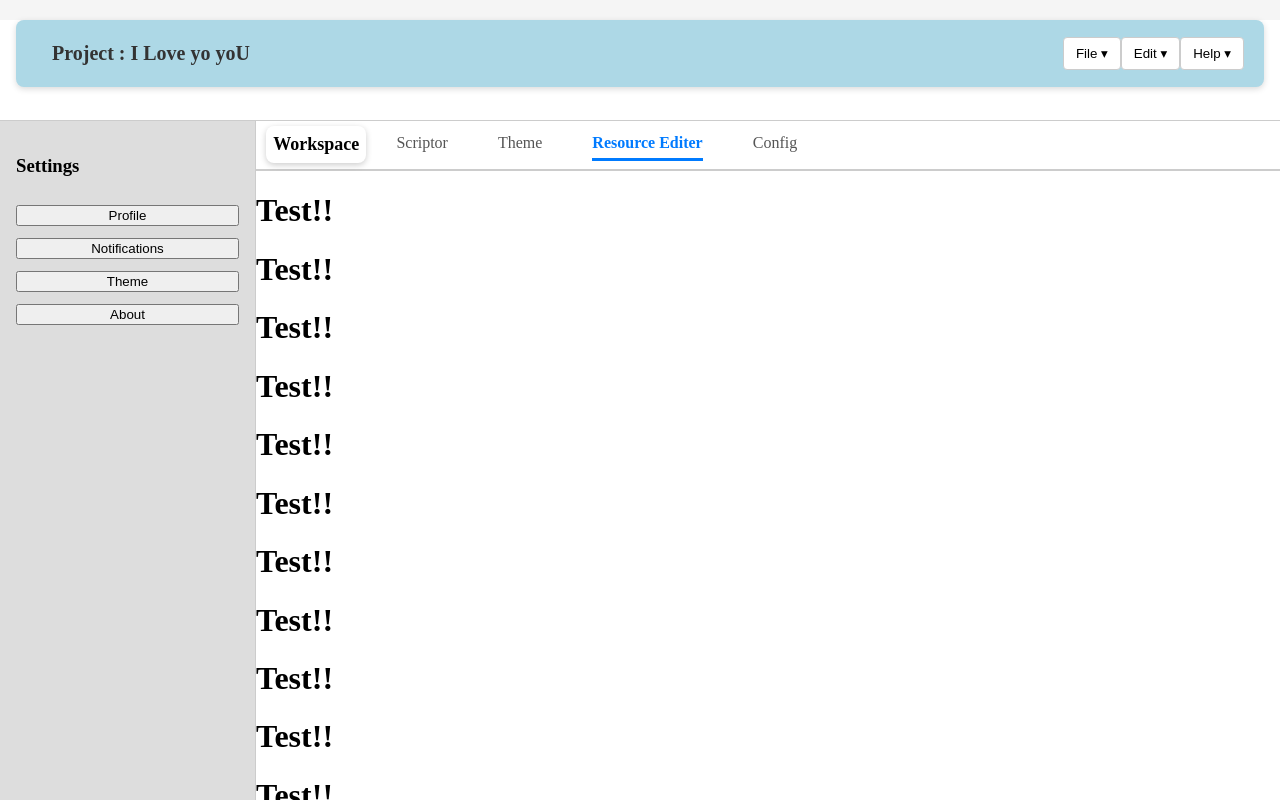
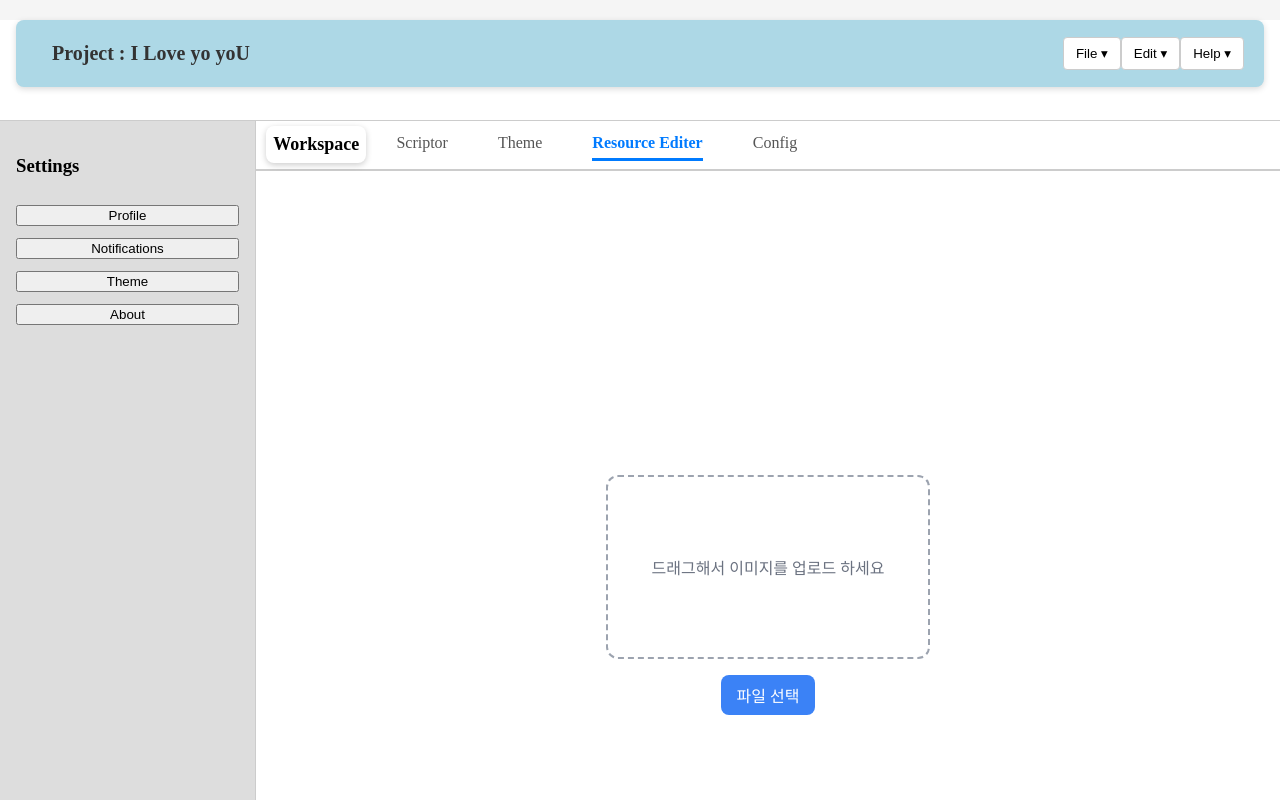
Before and after one commit to andoricano/JsonGenerator, a React (Vite) app: page / in a window 1280 px wide. Both pictures are taken after a click on the element "Resource Editer". Built offline with nearby package versions, Linux system fonts and the light colour scheme.

Commit message:
[chore] 패키지 이름 정리.

```diff
--- a/src/components/main/tab/editer/Editer.tsx
+++ b/src/components/main/tab/editer/Editer.tsx
@@ -1,6 +1,7 @@
 import { useObservable } from "../../../../hooks/useObservable";
 import { useStores } from "../../../../AppProvider";
 import { useState } from "react";
+import ImageUploader from "./uploader/Uploader";
 
 
 
@@ -15,29 +16,8 @@ export default function Editer() {
     setDialogOpen(false);
   };
   return (
-    <>
-      <main>
-        <h1>Test!!</h1>
-        <h1>Test!!</h1>
-        <h1>Test!!</h1>
-        <h1>Test!!</h1>
-        <h1>Test!!</h1>
-        <h1>Test!!</h1>
-        <h1>Test!!</h1>
-        <h1>Test!!</h1>
-        <h1>Test!!</h1>
-        <h1>Test!!</h1>
-        <h1>Test!!</h1>
-        <h1>Test!!</h1>
-        <h1>Test!!</h1>
-        <h1>Test!!</h1>
-        <h1>Test!!</h1>
-        <h1>Test!!</h1>
-        <h1>Test!!</h1>
-        <h1>Test!!</h1>
-        <h1>Test!!</h1>
-        <h1>Test!!</h1>
-      </main>
-    </>
+    <div>
+      <ImageUploader/>
+    </div>
   );
 }
--- a/src/components/main/tab/user/Uploader.tsx
+++ b/src/components/main/tab/editer/uploader/Uploader.tsx
@@ -22,7 +22,7 @@ const ImageUploader: React.FC = () => {
   };
 
   return (
-    <main
+    <div
       style={{
         display: "flex",
         flexDirection: "column",
@@ -83,7 +83,7 @@ const ImageUploader: React.FC = () => {
           }}
         />
       )}
-    </main>
+    </div>
   );
 };
 
--- a/src/components/main/tab/user/User.tsx
+++ b/src/components/main/tab/editer/uploader/User.tsx
@@ -1,7 +1,7 @@
-import { useObservable } from "../../../../hooks/useObservable";
-import { useStores } from "../../../../AppProvider";
+import { useObservable } from "../../../../../hooks/useObservable";
+import { useStores } from "../../../../../AppProvider";
 import { useState } from "react";
-import Dialog from "../../../Dialog";
+import Dialog from "../../../../Dialog";
 import ImageUploader from "./Uploader";
 
 
--- a/src/components/main/tab/theme/Theme.tsx
+++ b/src/components/main/tab/theme/Theme.tsx
@@ -1,6 +1,5 @@
 import { useStores } from "../../../../AppProvider";
 import { useObservable } from "../../../../hooks/useObservable";
-import ImageUploader from "../user/Uploader";
 
 export default function Theme() {
   const { headerStore } = useStores();
@@ -21,7 +20,6 @@ export default function Theme() {
         padding: "6px 10px",
       }}
     >
-        {/* <ImageUploader/> */}
     </div>
   );
 }
```
